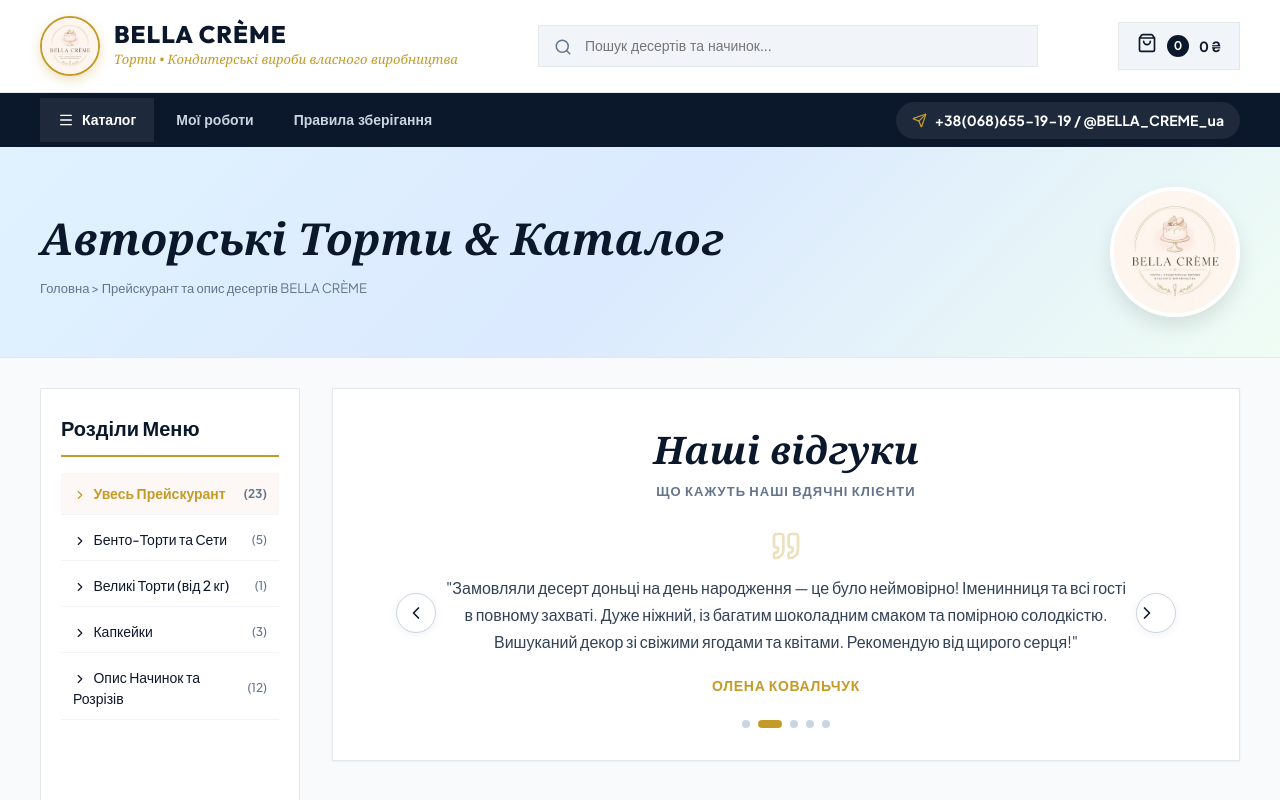
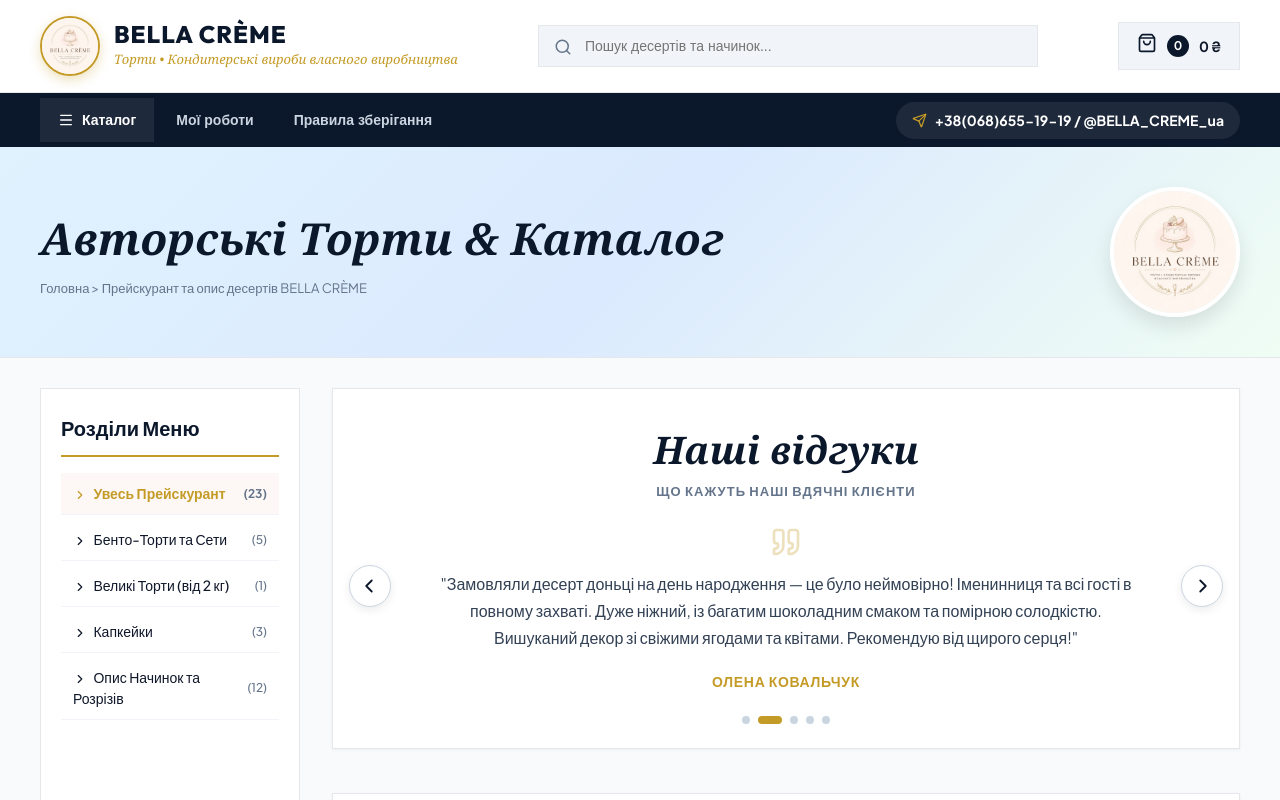
Before and after one commit to awraamgitelman-ops/tort, a React (Vite) app: page /#catalog in a window 1280 px wide. Shown: the top 800 px of the page. Built offline with nearby package versions, Linux system fonts and the light colour scheme; no server answers; the HTML template or start-up script is replaced by a standard one.

Commit message:
Perfectly align arrow icons and center navigation buttons in carousels

```diff
--- a/src/components/PortfolioCarousel.jsx
+++ b/src/components/PortfolioCarousel.jsx
@@ -222,13 +222,14 @@
                     alignItems: 'center',
                     justify: 'center',
                     padding: 0,
+                    margin: 0,
                     lineHeight: 0,
                     cursor: 'pointer',
                     boxShadow: '0 4px 10px rgba(0,0,0,0.12)',
                     zIndex: 4
                   }}
                 >
-                  <ChevronLeft size={20} style={{ display: 'block', margin: 'auto' }} />
+                  <ChevronLeft size={20} style={{ display: 'block', margin: 'auto', transform: 'translateX(-1px)' }} />
                 </button>
                 <button
                   onClick={nextSlide}
@@ -247,13 +248,14 @@
                     alignItems: 'center',
                     justify: 'center',
                     padding: 0,
+                    margin: 0,
                     lineHeight: 0,
                     cursor: 'pointer',
                     boxShadow: '0 4px 10px rgba(0,0,0,0.12)',
                     zIndex: 4
                   }}
                 >
-                  <ChevronRight size={20} style={{ display: 'block', margin: 'auto' }} />
+                  <ChevronRight size={20} style={{ display: 'block', margin: 'auto', transform: 'translateX(1px)' }} />
                 </button>
               </>
             )}
--- a/src/components/ReviewsCarousel.jsx
+++ b/src/components/ReviewsCarousel.jsx
@@ -50,9 +50,9 @@
   const current = REVIEWS[currentIndex];
 
   return (
-    <section style={{ margin: '0 0 12px', background: '#ffffff', border: '1px solid var(--border-light)', padding: '32px 28px', boxShadow: 'var(--shadow-sm)' }}>
+    <section style={{ position: 'relative', margin: '0 0 12px', background: '#ffffff', border: '1px solid var(--border-light)', padding: '32px 28px 24px', boxShadow: 'var(--shadow-sm)' }}>
       {/* Cursive Title Header */}
-      <div style={{ textAlign: 'center', marginBottom: '28px' }}>
+      <div style={{ textAlign: 'center', marginBottom: '24px' }}>
         <h2 style={{ fontFamily: "'Georgia', cursive, serif", fontSize: '38px', fontStyle: 'italic', color: 'var(--bg-navy)', margin: 0, fontWeight: 700 }}>
           Наші відгуки
         </h2>
@@ -62,7 +62,7 @@
       </div>
 
       {/* Review Content Slider Box */}
-      <div style={{ position: 'relative', maxWidth: '780px', margin: '0 auto', textAlign: 'center', padding: '0 48px' }}>
+      <div style={{ maxWidth: '780px', margin: '0 auto', textAlign: 'center', padding: '0 36px' }}>
         <Quote size={32} style={{ color: 'var(--accent-gold)', opacity: 0.3, margin: '0 auto 12px', display: 'block' }} />
 
         <p style={{ fontSize: '16px', color: '#334155', lineHeight: 1.7, marginBottom: '20px', minHeight: '80px', display: 'flex', alignItems: 'center', justifyContent: 'center' }}>
@@ -72,56 +72,64 @@
         <div style={{ fontSize: '14px', fontWeight: 700, color: 'var(--accent-gold)', textTransform: 'uppercase', letterSpacing: '0.05em' }}>
           {current.name}
         </div>
+      </div>
 
-        {/* Navigation Arrow Buttons */}
+      {/* Navigation Arrow Buttons (Perfectly Centered & Aligned) */}
       <button
         onClick={prevReview}
         style={{
           position: 'absolute',
-            left: 0,
-            top: '50%',
+          left: '16px',
+          top: '55%',
           transform: 'translateY(-50%)',
           background: '#ffffff',
           border: '1px solid #cbd5e1',
-            width: '40px',
-            height: '40px',
+          width: '42px',
+          height: '42px',
           borderRadius: '50%',
           display: 'flex',
           alignItems: 'center',
           justifyContent: 'center',
+          padding: 0,
+          margin: 0,
+          lineHeight: 0,
           cursor: 'pointer',
-            boxShadow: '0 2px 8px rgba(0,0,0,0.06)',
-            color: '#0b172a'
+          boxShadow: '0 3px 10px rgba(0,0,0,0.08)',
+          color: '#0b172a',
+          zIndex: 5
         }}
         title="Попередній відгук"
       >
-          <ChevronLeft size={20} />
+        <ChevronLeft size={22} style={{ display: 'block', margin: 'auto', transform: 'translateX(-1px)' }} />
       </button>
 
       <button
         onClick={nextReview}
         style={{
           position: 'absolute',
-            right: 0,
-            top: '50%',
+          right: '16px',
+          top: '55%',
           transform: 'translateY(-50%)',
           background: '#ffffff',
           border: '1px solid #cbd5e1',
-            width: '40px',
-            height: '40px',
+          width: '42px',
+          height: '42px',
           borderRadius: '50%',
           display: 'flex',
           alignItems: 'center',
-            justify: 'center',
+          justifyContent: 'center',
+          padding: 0,
+          margin: 0,
+          lineHeight: 0,
           cursor: 'pointer',
-            boxShadow: '0 2px 8px rgba(0,0,0,0.06)',
-            color: '#0b172a'
+          boxShadow: '0 3px 10px rgba(0,0,0,0.08)',
+          color: '#0b172a',
+          zIndex: 5
         }}
         title="Наступний відгук"
       >
-          <ChevronRight size={20} />
+        <ChevronRight size={22} style={{ display: 'block', margin: 'auto', transform: 'translateX(1px)' }} />
       </button>
-      </div>
 
       {/* Slider Pagination Dots */}
       <div style={{ display: 'flex', gap: '8px', justifyContent: 'center', marginTop: '24px' }}>
```
Lines whose indentation alone changed are shown as unchanged.
